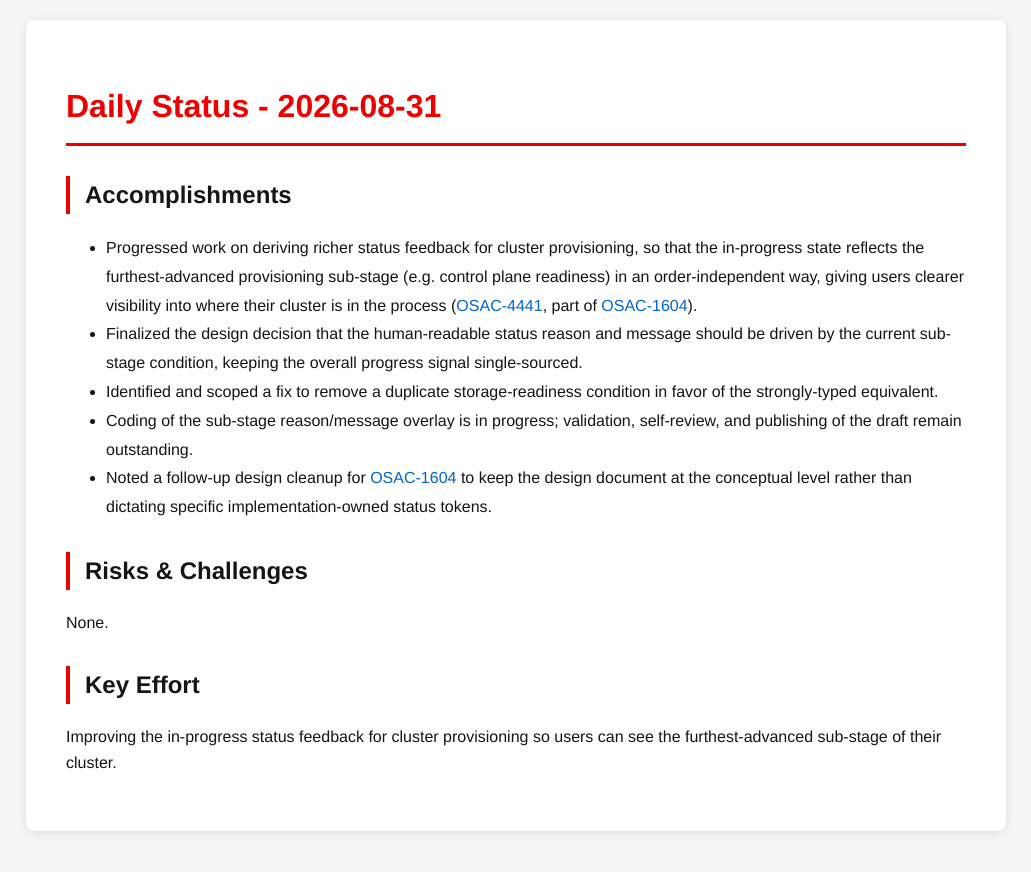
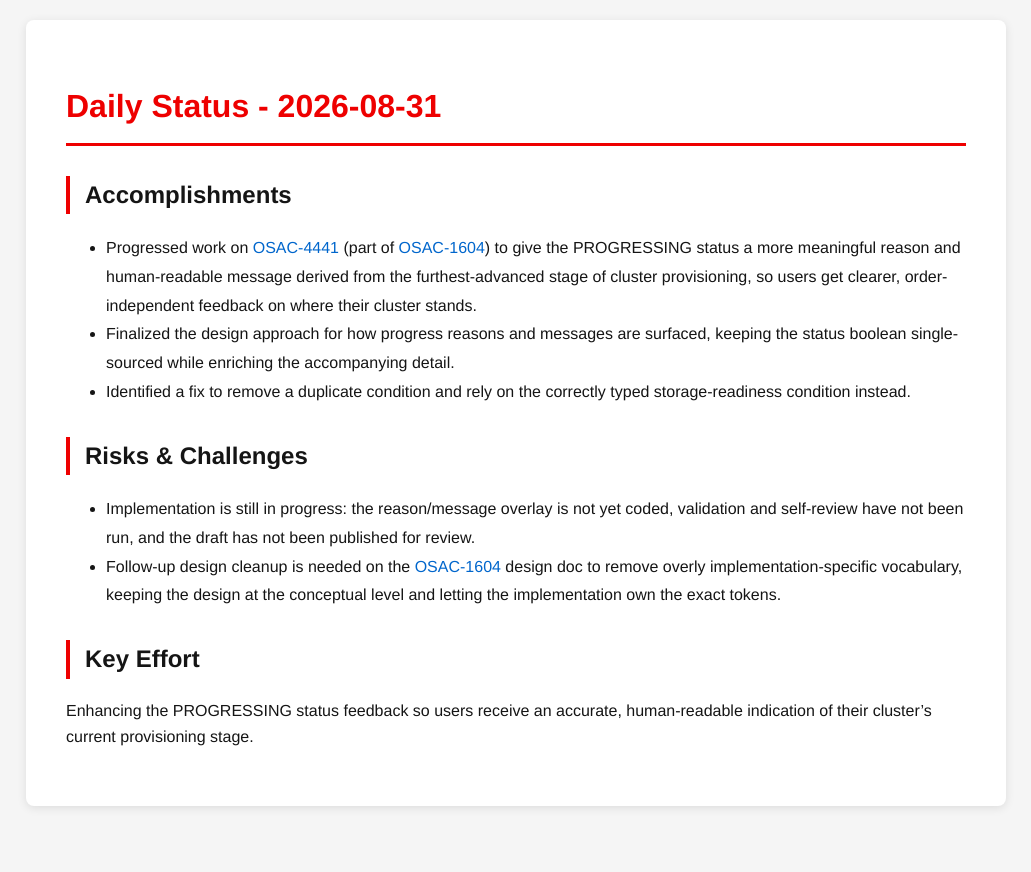
Before and after one commit to tzvatot/daily-status, a Jekyll site: the page built from 2026-08-31.md, in a window 1280 px wide. Shown: the top 872 px of the page, without its empty margins (124-1155 px from the left). Built offline with Jekyll 4.4.1, drawn with Linux system fonts in a browser that asks for light colours.

Commit message:
Daily status update - 2026-08-31

```diff
--- a/2026-08-31.md
+++ b/2026-08-31.md
@@ -7,14 +7,13 @@ date: 2026-08-31
 # Daily Status - 2026-08-31
 
 ## Accomplishments
-- Progressed work on deriving richer status feedback for cluster provisioning, so that the in-progress state reflects the furthest-advanced provisioning sub-stage (e.g. control plane readiness) in an order-independent way, giving users clearer visibility into where their cluster is in the process ([OSAC-4441](https://redhat.atlassian.net/browse/OSAC-4441), part of [OSAC-1604](https://redhat.atlassian.net/browse/OSAC-1604)).
-- Finalized the design decision that the human-readable status reason and message should be driven by the current sub-stage condition, keeping the overall progress signal single-sourced.
-- Identified and scoped a fix to remove a duplicate storage-readiness condition in favor of the strongly-typed equivalent.
-- Coding of the sub-stage reason/message overlay is in progress; validation, self-review, and publishing of the draft remain outstanding.
-- Noted a follow-up design cleanup for [OSAC-1604](https://github.com/osac-project/osac-operator/pull/227) to keep the design document at the conceptual level rather than dictating specific implementation-owned status tokens.
+- Progressed work on [OSAC-4441](https://redhat.atlassian.net/browse/OSAC-4441) (part of [OSAC-1604](https://redhat.atlassian.net/browse/OSAC-1604)) to give the PROGRESSING status a more meaningful reason and human-readable message derived from the furthest-advanced stage of cluster provisioning, so users get clearer, order-independent feedback on where their cluster stands.
+- Finalized the design approach for how progress reasons and messages are surfaced, keeping the status boolean single-sourced while enriching the accompanying detail.
+- Identified a fix to remove a duplicate condition and rely on the correctly typed storage-readiness condition instead.
 
 ## Risks & Challenges
-None.
+- Implementation is still in progress: the reason/message overlay is not yet coded, validation and self-review have not been run, and the draft has not been published for review.
+- Follow-up design cleanup is needed on the [OSAC-1604](https://redhat.atlassian.net/browse/OSAC-1604) design doc to remove overly implementation-specific vocabulary, keeping the design at the conceptual level and letting the implementation own the exact tokens.
 
 ## Key Effort
-Improving the in-progress status feedback for cluster provisioning so users can see the furthest-advanced sub-stage of their cluster.
+Enhancing the PROGRESSING status feedback so users receive an accurate, human-readable indication of their cluster's current provisioning stage.
```
